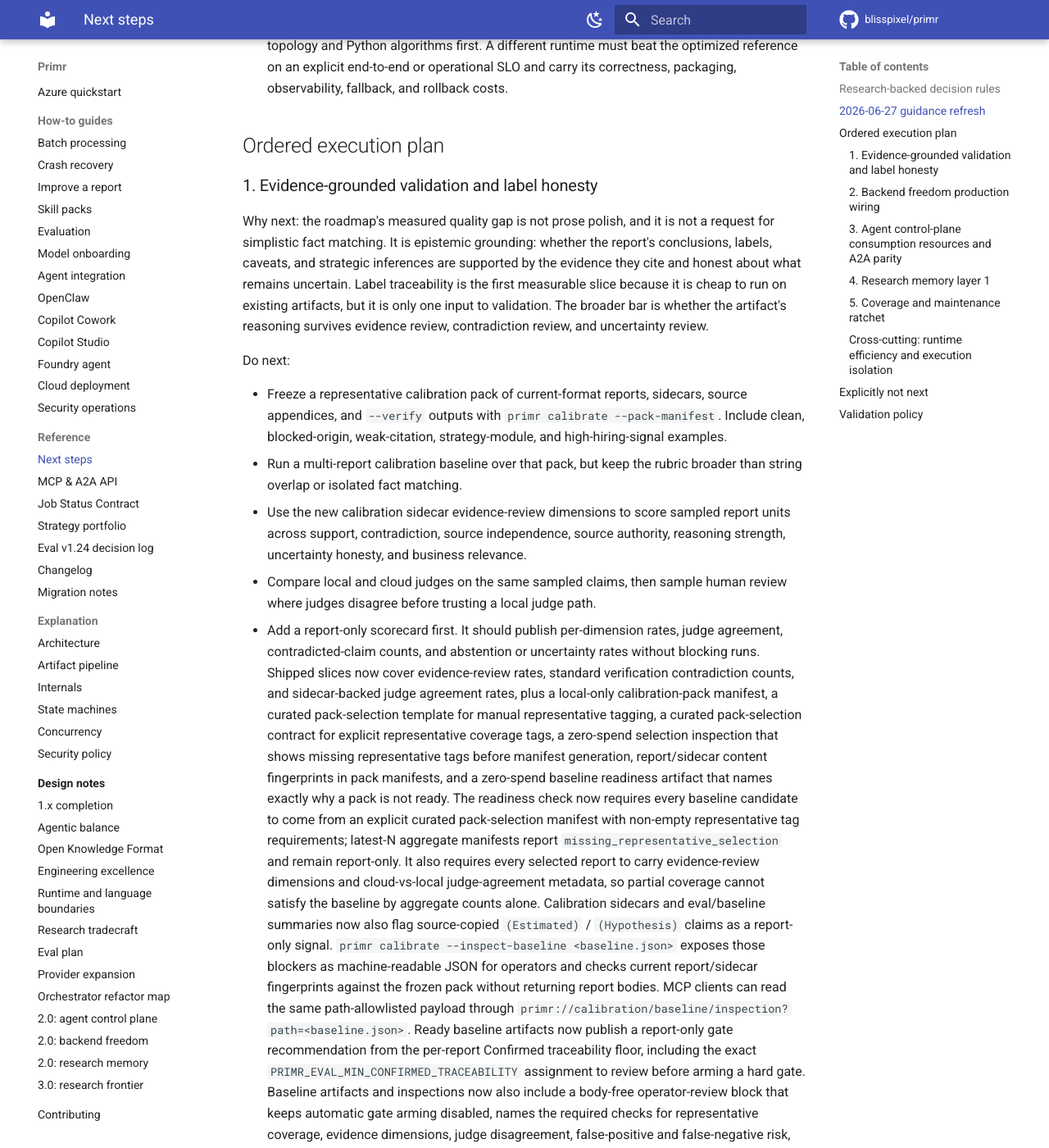
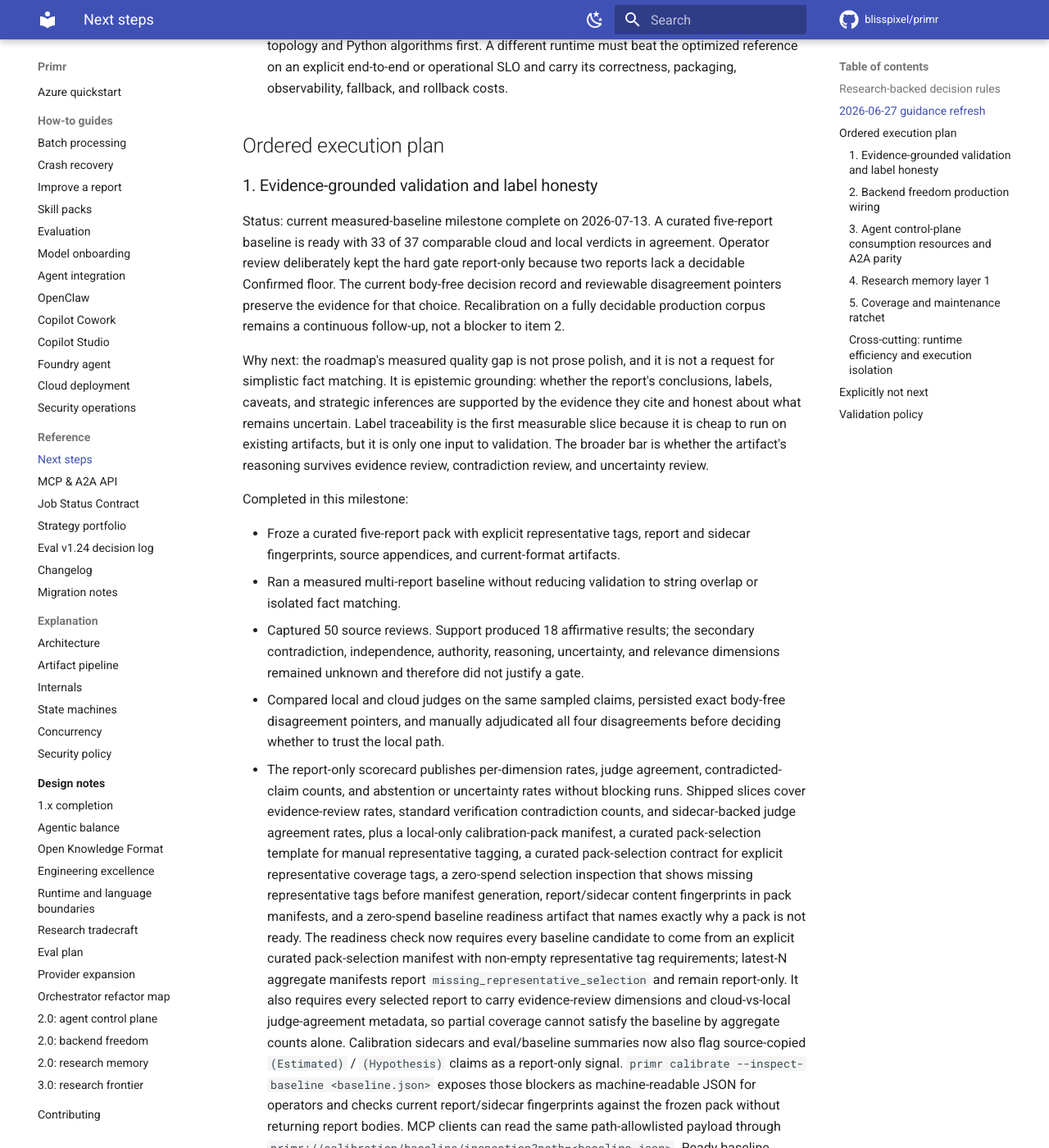
Before and after one commit to blisspixel/primr, an MkDocs documentation site: the page built from docs/NEXT_STEPS.md, in a window 1280 px wide and 1400 px high, scrolled down 4626 px. Shown: the whole window at 82% size. Built offline with MkDocs 1.6.1 and Material for MkDocs 9.7.7, drawn with Linux system fonts in a browser that asks for light colours; comment, search, counter and statistics services are not loaded; some of the changed text lies outside the part shown.

Commit message:
feat: preserve calibration judge disagreements

```diff
--- a/docs/NEXT_STEPS.md
+++ b/docs/NEXT_STEPS.md
@@ -182,6 +182,14 @@ Exceptional execution standard for every workstream:
 
 ### 1. Evidence-grounded validation and label honesty
 
+Status: current measured-baseline milestone complete on 2026-07-13. A curated
+five-report baseline is ready with 33 of 37 comparable cloud and local verdicts
+in agreement. Operator review deliberately kept the hard gate report-only
+because two reports lack a decidable Confirmed floor. The current body-free
+decision record and reviewable disagreement pointers preserve the evidence for
+that choice. Recalibration on a fully decidable production corpus remains a
+continuous follow-up, not a blocker to item 2.
+
 Why next: the roadmap's measured quality gap is not prose polish, and it is
 not a request for simplistic fact matching. It is epistemic grounding: whether
 the report's conclusions, labels, caveats, and strategic inferences are
@@ -191,22 +199,22 @@ existing artifacts, but it is only one input to validation. The broader bar is
 whether the artifact's reasoning survives evidence review, contradiction
 review, and uncertainty review.
 
-Do next:
+Completed in this milestone:
 
-- Freeze a representative calibration pack of current-format reports, sidecars,
-  source appendices, and `--verify` outputs with
-  `primr calibrate --pack-manifest`. Include clean, blocked-origin,
-  weak-citation, strategy-module, and high-hiring-signal examples.
-- Run a multi-report calibration baseline over that pack, but keep the rubric
-  broader than string overlap or isolated fact matching.
-- Use the new calibration sidecar evidence-review dimensions to score sampled
-  report units across support, contradiction, source independence, source
-  authority, reasoning strength, uncertainty honesty, and business relevance.
-- Compare local and cloud judges on the same sampled claims, then sample human
-  review where judges disagree before trusting a local judge path.
-- Add a report-only scorecard first. It should publish per-dimension rates,
-  judge agreement, contradicted-claim counts, and abstention or uncertainty
-  rates without blocking runs. Shipped slices now cover evidence-review rates,
+- Froze a curated five-report pack with explicit representative tags, report
+  and sidecar fingerprints, source appendices, and current-format artifacts.
+- Ran a measured multi-report baseline without reducing validation to string
+  overlap or isolated fact matching.
+- Captured 50 source reviews. Support produced 18 affirmative results; the
+  secondary contradiction, independence, authority, reasoning, uncertainty,
+  and relevance dimensions remained unknown and therefore did not justify a
+  gate.
+- Compared local and cloud judges on the same sampled claims, persisted exact
+  body-free disagreement pointers, and manually adjudicated all four
+  disagreements before deciding whether to trust the local path.
+- The report-only scorecard publishes per-dimension rates, judge agreement,
+  contradicted-claim counts, and abstention or uncertainty rates without
+  blocking runs. Shipped slices cover evidence-review rates,
   standard verification contradiction counts, and sidecar-backed judge
   agreement rates, plus a local-only calibration-pack manifest, a curated
   pack-selection template for manual representative tagging, a curated
@@ -252,14 +260,28 @@ Do next:
   template allows the requested decision, and never sets the hard-gate
   environment variable itself. `primr calibrate --inspect-baseline-decision ...`
   revalidates a saved decision against the current baseline fingerprint and
-  allowed-decision evidence before downstream loops trust it.
-- Set `PRIMR_EVAL_MIN_CONFIRMED_TRACEABILITY` only from the measured floor of
-  that agreement-validated baseline.
-- Surface contradicted `--verify` claims in the report trust summary. First
-  slice shipped: standard runs now add verification trust rows with WARN and
-  contradiction counts when verification finds contradicted claims.
-- Decide whether `PRIMR_LABEL_HONESTY` can move toward default-on only after
-  the baseline proves acceptable false positive and false negative behavior.
+  allowed-decision evidence before downstream loops trust it. Raw
+  report-bound sidecars now preserve each cloud-vs-local disagreement as a
+  body-free claim-index and verdict pointer for operator adjudication. Compact
+  MCP and A2A summaries continue to omit the pointer list and all raw claim or
+  source content.
+- Kept `PRIMR_EVAL_MIN_CONFIRMED_TRACEABILITY` unset because two of five reports
+  lack a decidable Confirmed floor, even though the three-report measured floor
+  is 30 percent.
+- Surfaced contradicted `--verify` claims in the report trust summary. Standard
+  runs now add verification trust rows with WARN and contradiction counts when
+  verification finds contradicted claims.
+- Kept `PRIMR_LABEL_HONESTY` unchanged because adjudication found judge errors
+  in both directions and does not justify a default-on move.
+
+Continuous production-corpus follow-up:
+
+- Freeze at least five current provider-backed production reports in which
+  every report contributes decidable Confirmed claims and secondary evidence
+  dimensions are complete rather than unknown.
+- Repeat cloud-vs-local comparison and human disagreement adjudication on that
+  corpus. Reconsider the hard threshold and label-honesty default only when the
+  resulting false-positive and false-negative evidence supports the change.
 
 Done when:
 
@@ -274,8 +296,9 @@ Done when:
   explicit measurement status in JSON and Markdown; ready-but-report-only
   baselines now publish explicit hard-gate next actions; baseline artifacts now
   include a decision template, and the CLI can write a separate operator-created
-  decision record for gate evidence. Hard-gate arming is still pending operator
-  review of the measured floor.
+  decision record for gate evidence. The current five-report measured baseline
+  completed operator review and records `keep_report_only`; future production
+  corpus recalibration remains continuous evaluation work.
 - The hard gate is either armed from a defensible baseline or deliberately left
   report-only with documented evidence.
 - Contradicted claims are visible in the human-facing report trust surface for
```
Also changed, not shown: ROADMAP.md (+14 -2 lines), docs/CHANGELOG.md (+5 -0 lines), docs/EVAL.md (+15 -2 lines), 6 other files.
